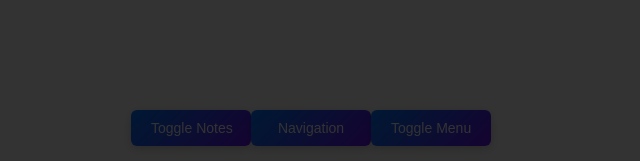
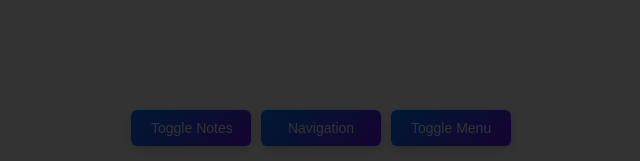
Before and after one commit to noatuh/locatormap, a Flask app: page / in a window 1280 px wide. Shown: the part 639-800 px from the top of the page, without its empty margins (339-979 px from the left). Run offline with Flask 3, Linux system fonts and the light colour scheme.

Commit message:
added gap in buttons

```diff
--- a/templates/index.html
+++ b/templates/index.html
@@ -104,8 +104,9 @@
       position: absolute; bottom: 15px; left: 50%;
       transform: translateX(-50%); z-index: 1100;
       width: 340px; /* Wide enough to place buttons 170px from center */
-      display: flex; justify-content: space-between;
+      display: flex;
       align-items: center;
+      gap: 10px;
     }
 
     .toggle-btn {
```
